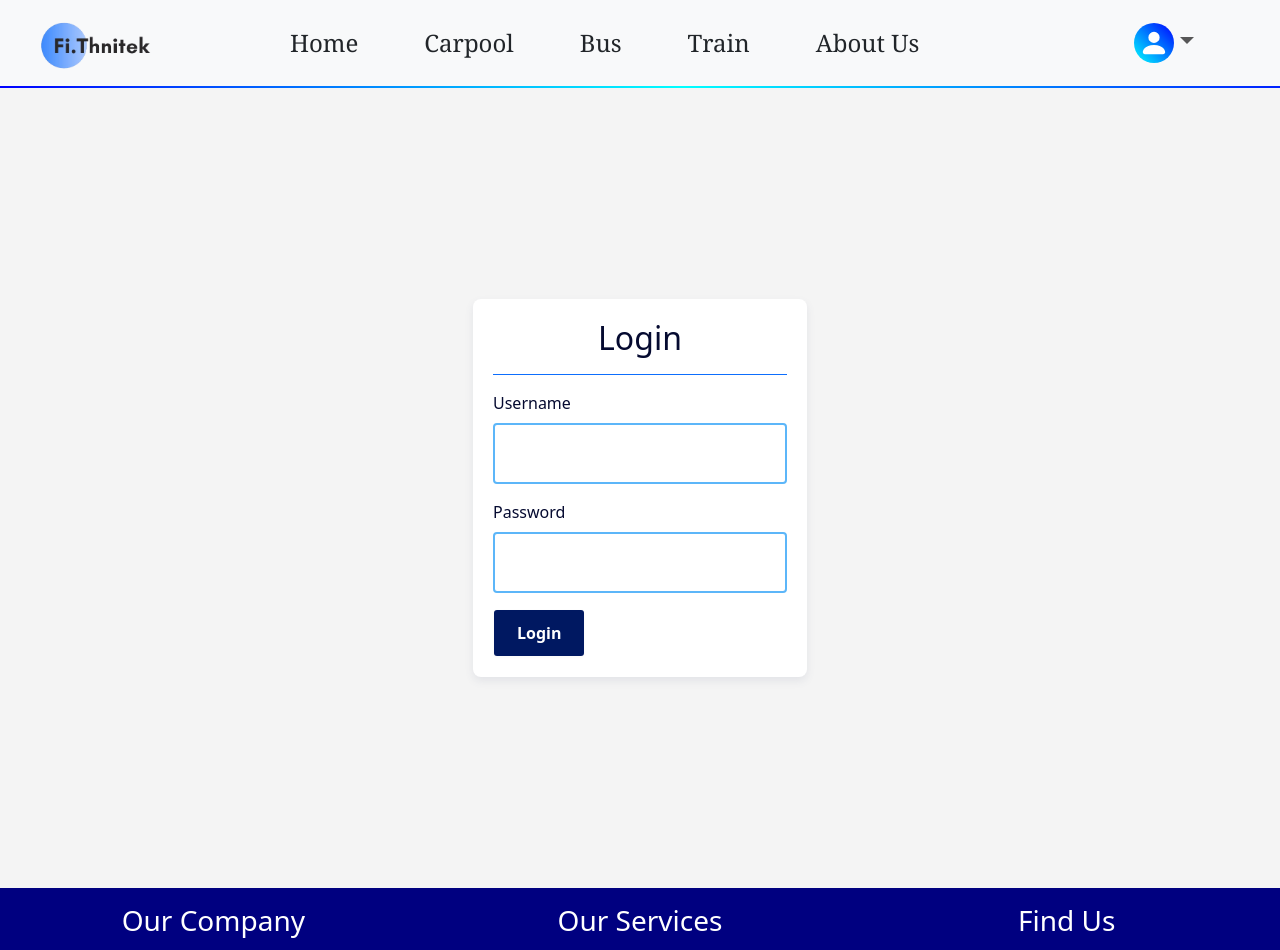
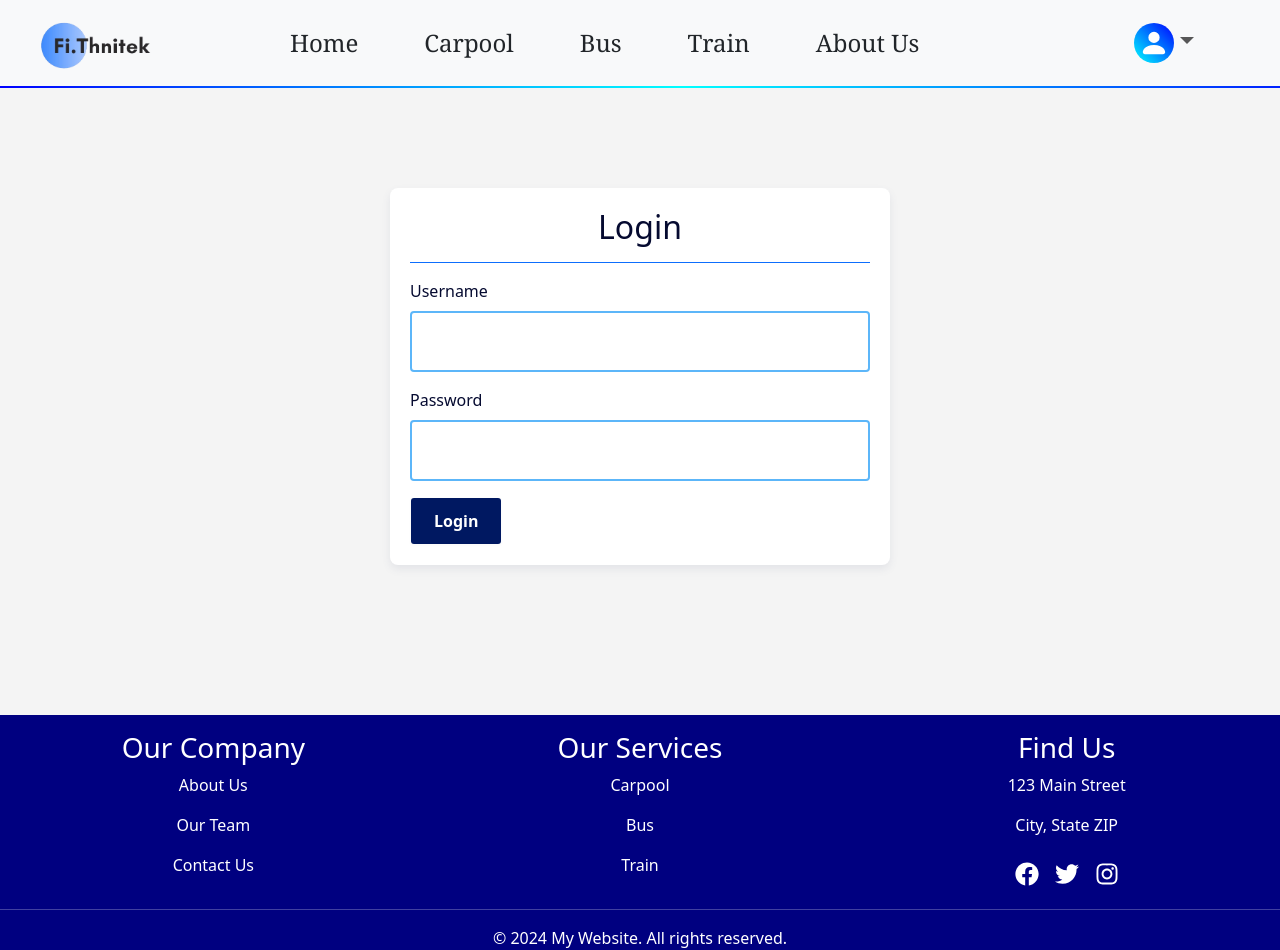
Before and after one commit to Malek-trez/Fi.Thnitek, a React (Vite) app in the folder client/: page /login in a window 1280 px wide. Shown: the top 950 px of the page. Built offline with nearby package versions, Linux system fonts and the light colour scheme; no server answers.

Commit message:
modified div style in login.jsx end login.jsx

```diff
--- a/client/src/components/Footer.jsx
+++ b/client/src/components/Footer.jsx
@@ -13,9 +13,9 @@ const Footer = () => {
         </div>
         <div style={columnStyle}>
           <h3>Our Services</h3>
-          <p><a href="/service1" style={linkStyle}>Service 1</a></p>
-          <p><a href="/service2" style={linkStyle}>Service 2</a></p>
-          <p><a href="/service3" style={linkStyle}>Service 3</a></p>
+          <p><a href="/carpool" style={linkStyle}>Carpool</a></p>
+          <p><a href="/service2" style={linkStyle}>Bus</a></p>
+          <p><a href="/service3" style={linkStyle}>Train</a></p>
         </div>
         <div style={columnStyle}>
           <h3>Find Us</h3>
--- a/client/src/components/login.jsx
+++ b/client/src/components/login.jsx
@@ -44,7 +44,7 @@ const Login = () => {
   };
 
   return (
-    <div className="d-flex justify-content-center align-items-center vh-100">
+    <div style={{ marginTop: '100px', marginBottom: '150px' }}/*className="d-flex justify-content-center align-items-center vh-100"*/>
       <section>
         <div className="container login-block">
           <h2 className="text-center pb-3 mb-3 border-bottom border-primary">Login</h2>
--- a/client/src/components/signup.jsx
+++ b/client/src/components/signup.jsx
@@ -88,7 +88,7 @@ const SignUp = () => {
   };
 
   return (
-    <div className="d-flex justify-content-center align-items-center vh-100">
+    <div style={{ marginTop: '60px', marginBottom: '100px' }} /*className="d-flex justify-content-center align-items-center vh-100"*/>
       <section>
         <div className="container login-block">
           <h2 className="text-center pb-3 mb-3 border-bottom border-primary">Create new Account</h2>
```
